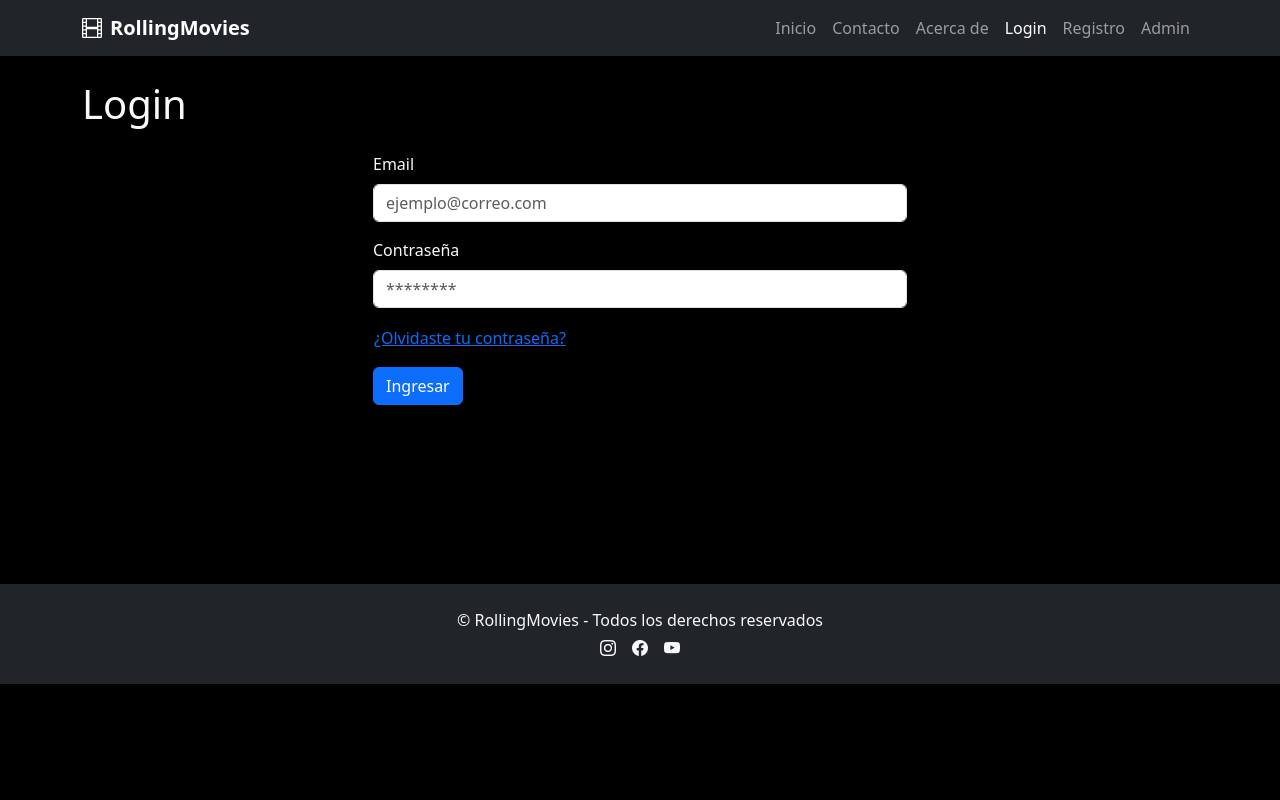
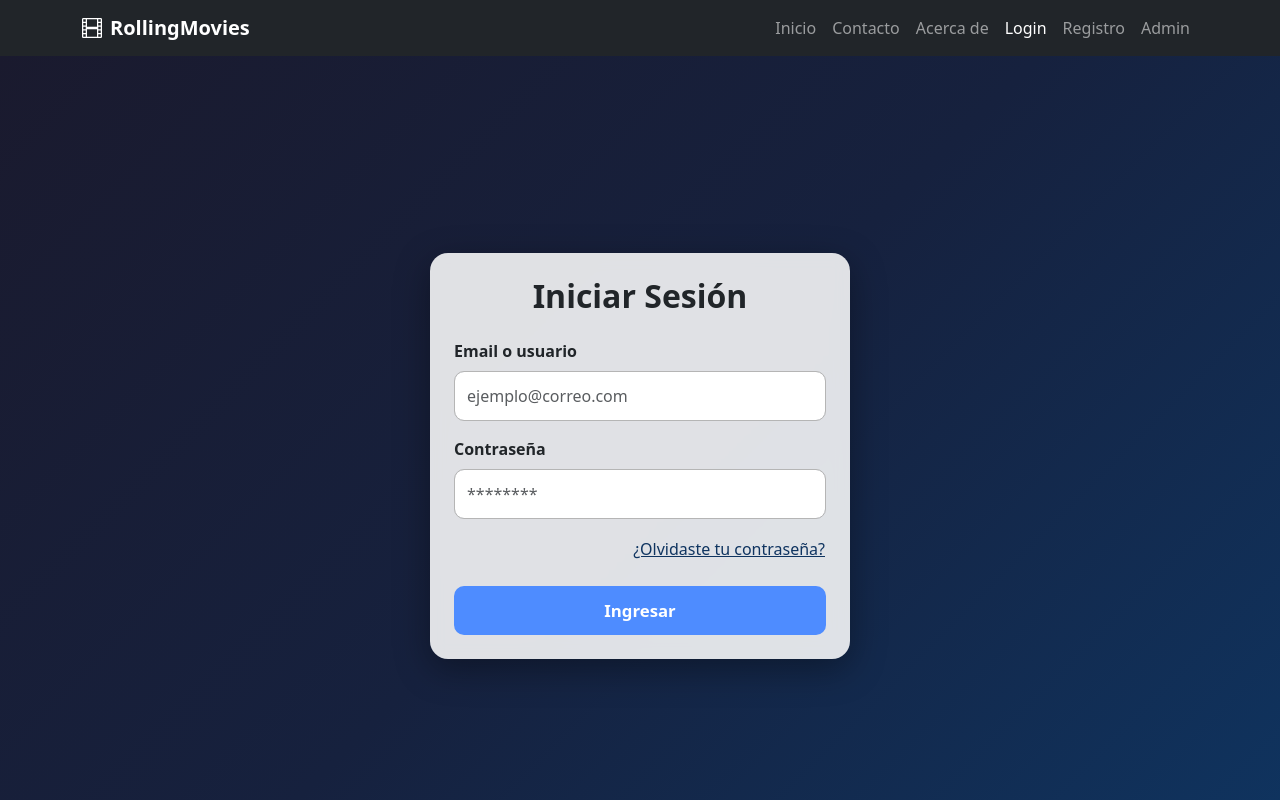
Before and after one commit to basiliomartinez/ProyectoRollingMovies, a React (Vite) app: page /login in a window 1280 px wide. Shown: the top 800 px of the page. Built offline with nearby package versions, Linux system fonts and the light colour scheme.

Commit message:
agregue estilos a la pagina del Login.jsx

```diff
--- a/src/components/pages/Login.jsx
+++ b/src/components/pages/Login.jsx
@@ -1,7 +1,8 @@
-import { Container, Form, Button } from "react-bootstrap";
+import { Form, Button, Card } from "react-bootstrap";
 import { useForm } from "react-hook-form";
 import { useNavigate } from "react-router";
 import Swal from "sweetalert2";
+import "./login.css";
 
 const Login = ({ setUsuarioLogueado }) => {
   const {
@@ -15,7 +16,7 @@ const Login = ({ setUsuarioLogueado }) => {
     const { email, password } = data;
 
     // simulacion de autenticacion
-    if (email === "" && password === "") {
+    if (email !== "" && password !== "") {
       setUsuarioLogueado(true);
       Swal.fire({
         icon: "success",
@@ -38,51 +39,66 @@ const Login = ({ setUsuarioLogueado }) => {
   };
 
   const manejarSubmit = (e) => {
-    e.preventDefault(); // solo para que no recargue la página en el maquetado
+    e.preventDefault();
   };
 
   return (
-    <main className="container my-4">
-      <h1 className="mb-4">Login</h1>
-      <Container className="col-12 col-md-6">
+    <main className="d-flex justify-content-center align-items-center login-bg">
+      <Card className="login-card p-4">
+        <h2 className="text-center mb-4 fw-bold">Iniciar Sesión</h2>
+
         <Form onSubmit={handleSubmit(onSubmit) || manejarSubmit}>
+          {/* EMAIL */}
           <Form.Group className="mb-3" controlId="loginEmail">
-            <Form.Label>Email</Form.Label>
-            <Form.Control type="email" placeholder="ejemplo@correo.com" {...register("email",{
-              required: "El email es un dato obligatorio",
-              pattern: {
-                value:
-                  /^[a-z0-9!#$%&'*+/=?^_`{|}~-]+(?:\.[a-z0-9!#$%&'*+/=?^_`{|}~-]+)*@(?:[a-z0-9](?:[a-z0-9-]*[a-z0-9])?\.)+[a-z0-9](?:[a-z0-9-]*[a-z0-9])?$/,
-                message:
-                  "El email debe cumplir con el siguiente formato correo@dominio.extension",
-              }
-            })}/>
-            <Form.Text className="text-danger">{errors.email?.message}</Form.Text>
+            <Form.Label className="fw-semibold">Email o usuario</Form.Label>
+            <Form.Control
+              type="email"
+              placeholder="ejemplo@correo.com"
+              className="input-estilizado"
+              {...register("email", {
+                required: "El email es obligatorio",
+                pattern: {
+                  value: /\S+@\S+\.\S+/,
+                  message: "Formato de email inválido",
+                },
+              })}
+            />
+            {errors.email && (
+              <small className="text-danger">{errors.email.message}</small>
+            )}
           </Form.Group>
 
+          {/* PASSWORD */}
           <Form.Group className="mb-3" controlId="loginPassword">
-            <Form.Label>Contraseña</Form.Label>
-            <Form.Control type="password" placeholder="********" {...register("password", {
-              required: "La contraseña es un dato obligatorio",
-              minLength: {
-                value: 6,
-                message: "La contraseña debe tener al menos 6 caracteres",
-              },
-            })}/>
-            <Form.Text className="text-danger">{errors.password?.message}</Form.Text>
+            <Form.Label className="fw-semibold">Contraseña</Form.Label>
+            <Form.Control
+              type="password"
+              placeholder="********"
+              className="input-estilizado"
+              {...register("password", {
+                required: "La contraseña es obligatoria",
+                minLength: {
+                  value: 4,
+                  message: "Debe tener al menos 4 caracteres",
+                },
+              })}
+            />
+            {errors.password && (
+              <small className="text-danger">{errors.password.message}</small>
+            )}
           </Form.Group>
 
-          <div className="mb-3">
-            <Button variant="link" className="p-0">
+          <div className="mb-3 text-end">
+            <Button variant="link" className="p-0 link-olvide">
               ¿Olvidaste tu contraseña?
             </Button>
           </div>
 
-          <Button variant="primary" type="submit">
+          <Button className="btn-login w-100 mt-2" type="submit">
             Ingresar
           </Button>
         </Form>
-      </Container>
+      </Card>
     </main>
   );
 };
--- /dev/null
+++ b/src/components/pages/login.css
@@ -0,0 +1,71 @@
+/* Fondo general */
+.login-bg {
+  min-height: 100vh;
+  background: linear-gradient(135deg, #1a1a2e, #16213e, #0f3460);
+  padding: 20px;
+}
+
+/* Tarjeta de login */
+.login-card {
+  width: 100%;
+  max-width: 420px;
+  background: #ffffffdd;
+  border: none;
+  border-radius: 18px;
+  backdrop-filter: blur(8px);
+  box-shadow: 0px 10px 35px rgba(0, 0, 0, 0.35);
+  animation: fadeIn 0.6s ease-in-out;
+}
+
+/* Inputs estilizados */
+.input-estilizado {
+  border-radius: 10px;
+  padding: 12px;
+  border: 1.5px solid #b5b5b5;
+  transition: all 0.3s ease;
+}
+
+.input-estilizado:focus {
+  border-color: #4e8cff;
+  box-shadow: 0 0 0 0.2rem rgba(78, 140, 255, 0.35);
+}
+
+/* Botón Login */
+.btn-login {
+  background-color: #4e8cff;
+  border: none;
+  padding: 12px;
+  border-radius: 10px;
+  font-size: 1.05rem;
+  font-weight: 600;
+  transition: all 0.3s ease;
+}
+
+.btn-login:hover {
+  background-color: #2a6be9;
+  transform: translateY(-2px);
+  box-shadow: 0 6px 14px rgba(0, 0, 0, 0.15);
+}
+
+/* Link olvide contraseña */
+.link-olvide {
+  color: #0f3460 !important;
+  font-weight: 500;
+  transition: all 0.3s ease;
+}
+
+.link-olvide:hover {
+  color: #071a33 !important;
+  text-decoration: underline;
+}
+
+/* Animación */
+@keyframes fadeIn {
+  from {
+    opacity: 0;
+    transform: translateY(20px);
+  }
+  to {
+    opacity: 1;
+  }
+}
```
